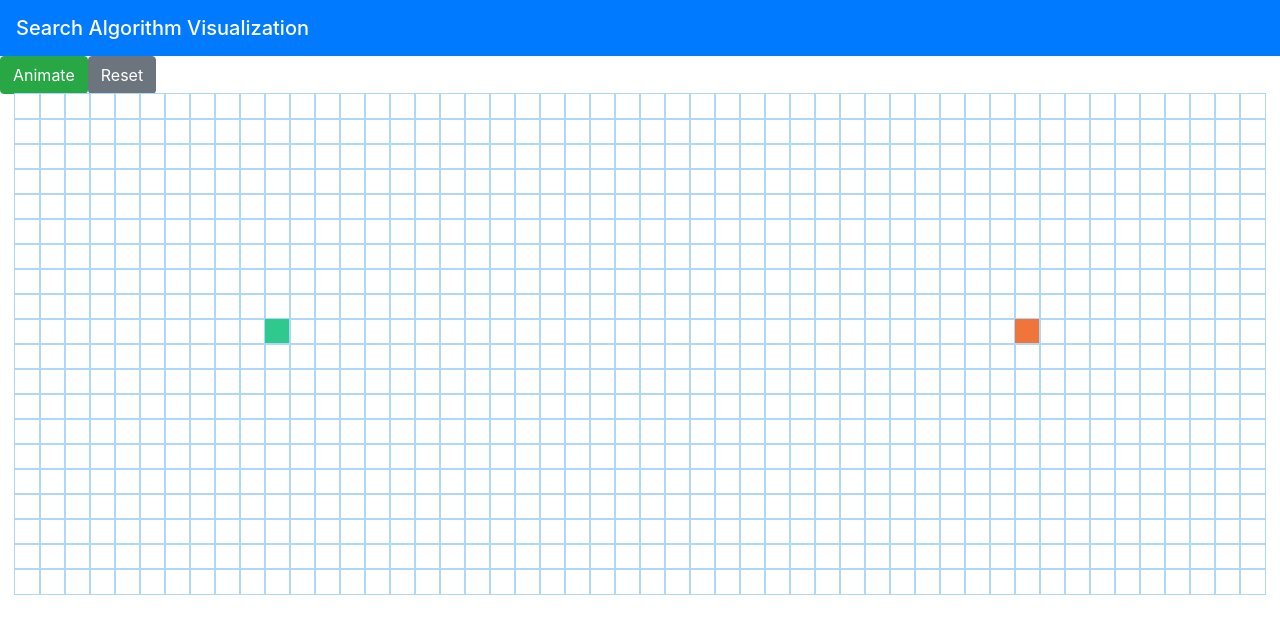
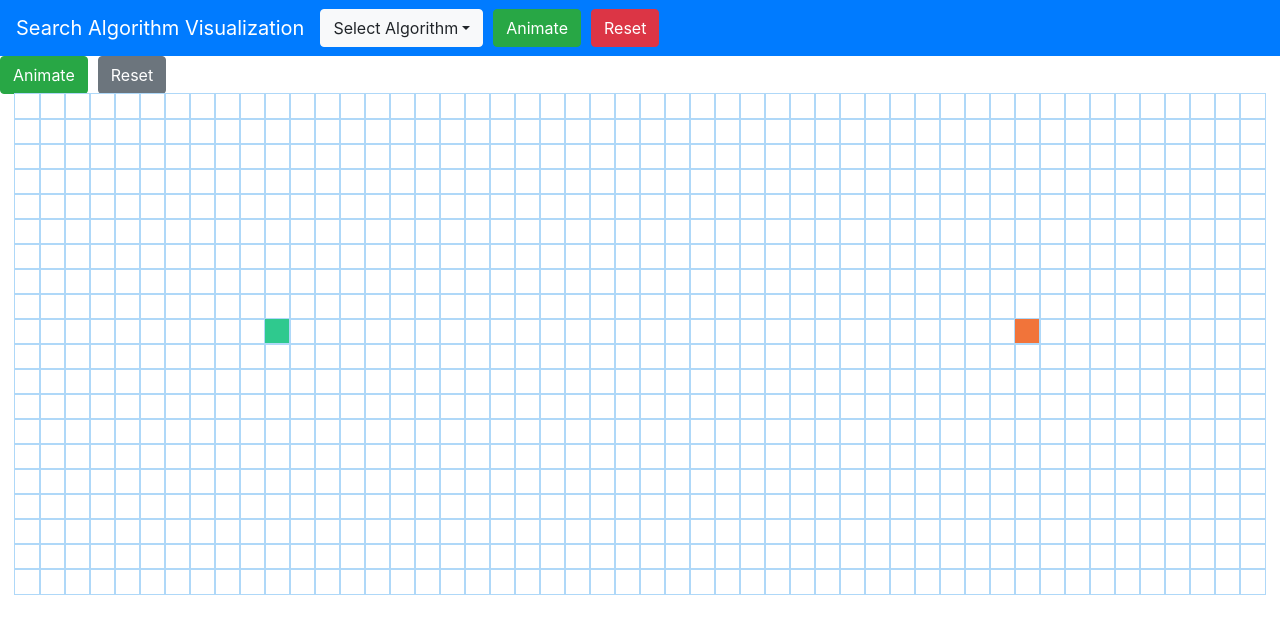
Before and after one commit to albytho/path-visualization, a React (Create React App) app: page / in a window 1280 px wide. Shown: the top 634 px of the page. Built offline with nearby package versions, Linux system fonts and the light colour scheme.

Commit message:
Added button placeholders on navbar

```diff
--- a/src/components/Dashboard/dashboard.css
+++ b/src/components/Dashboard/dashboard.css
@@ -0,0 +1,3 @@
+button {
+    margin-right:10px;
+}
--- a/src/components/Dashboard/dashboard.js
+++ b/src/components/Dashboard/dashboard.js
@@ -7,8 +7,26 @@ export default class dashboard extends Component {
     render() {
         return (
             <div className='dashboard'>
-                <nav className="navbar navbar-dark bg-primary">
-                    <span className="navbar-brand mb-0 h1">Search Algorithm Visualization</span>
+                <nav className="navbar navbar-expand-lg navbar-dark bg-primary">
+                    <a className="navbar-brand" href="#">Search Algorithm Visualization</a>
+                    <button className="navbar-toggler" type="button" data-toggle="collapse" data-target="#navbarNavAltMarkup" aria-controls="navbarNavAltMarkup" aria-expanded="false" aria-label="Toggle navigation">
+                        <span className="navbar-toggler-icon"></span>
+                    </button>
+                    <div>
+                        <div className="navbar-nav">
+                            <div className="dropdown">
+                                <button className="btn btn-light dropdown-toggle" type="button" id="dropdownMenuButton" data-toggle="dropdown" aria-haspopup="true" aria-expanded="false">
+                                    Select Algorithm
+                                </button>
+                                <div className="dropdown-menu" aria-labelledby="dropdownMenuButton">
+                                    <a className="dropdown-item">Depth First Search</a>
+                                    <a className="dropdown-item">Breadth First Search</a>
+                                </div>
+                            </div>
+                            <button type="button" className="btn btn-success">Animate</button>
+                            <button type="button" className="btn btn-danger">Reset</button>
+                        </div>
+                    </div>
                 </nav>
                 <Grid/>
             </div>
--- a/src/components/Node/node.css
+++ b/src/components/Node/node.css
@@ -29,4 +29,4 @@
 @keyframes visitAnimation {
     50% {background-color: rgb(47, 201, 142)}
     100% {background-color: rgb(64, 169, 230)}
-  }
+}
```
